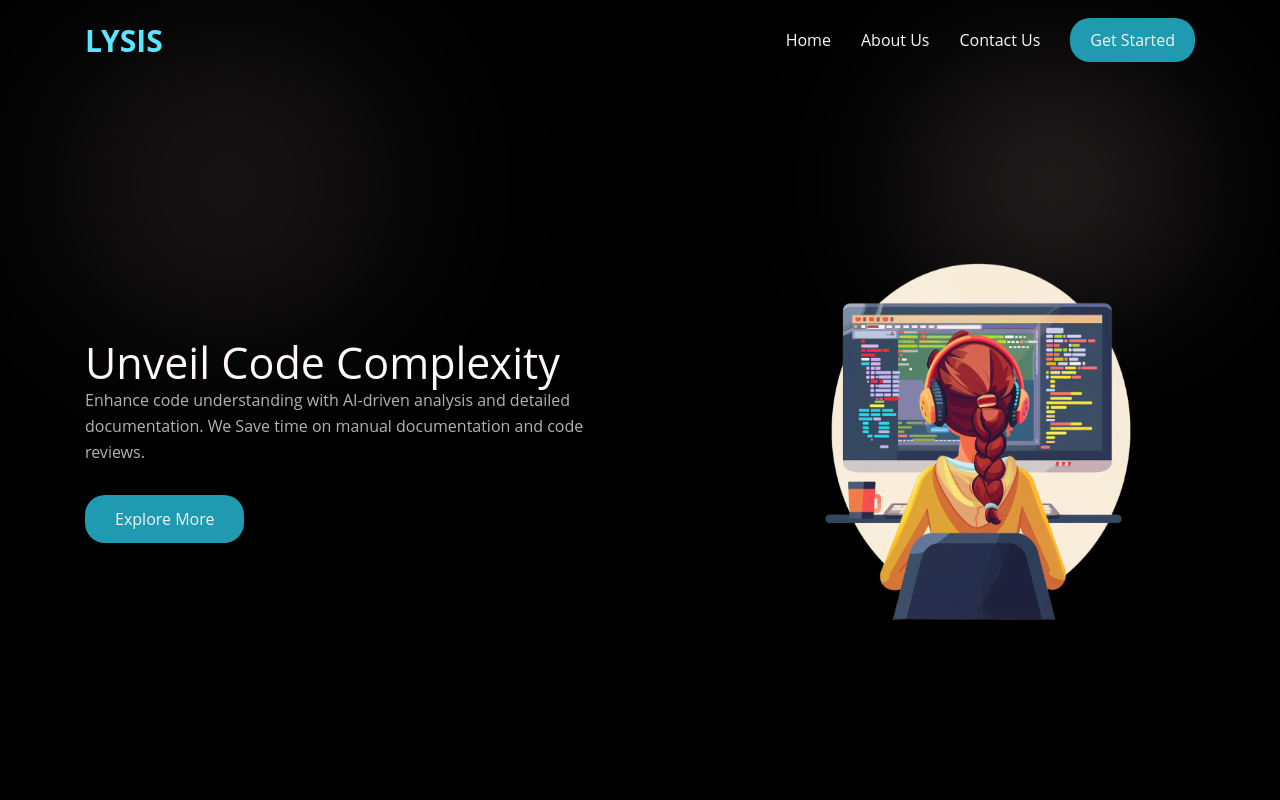
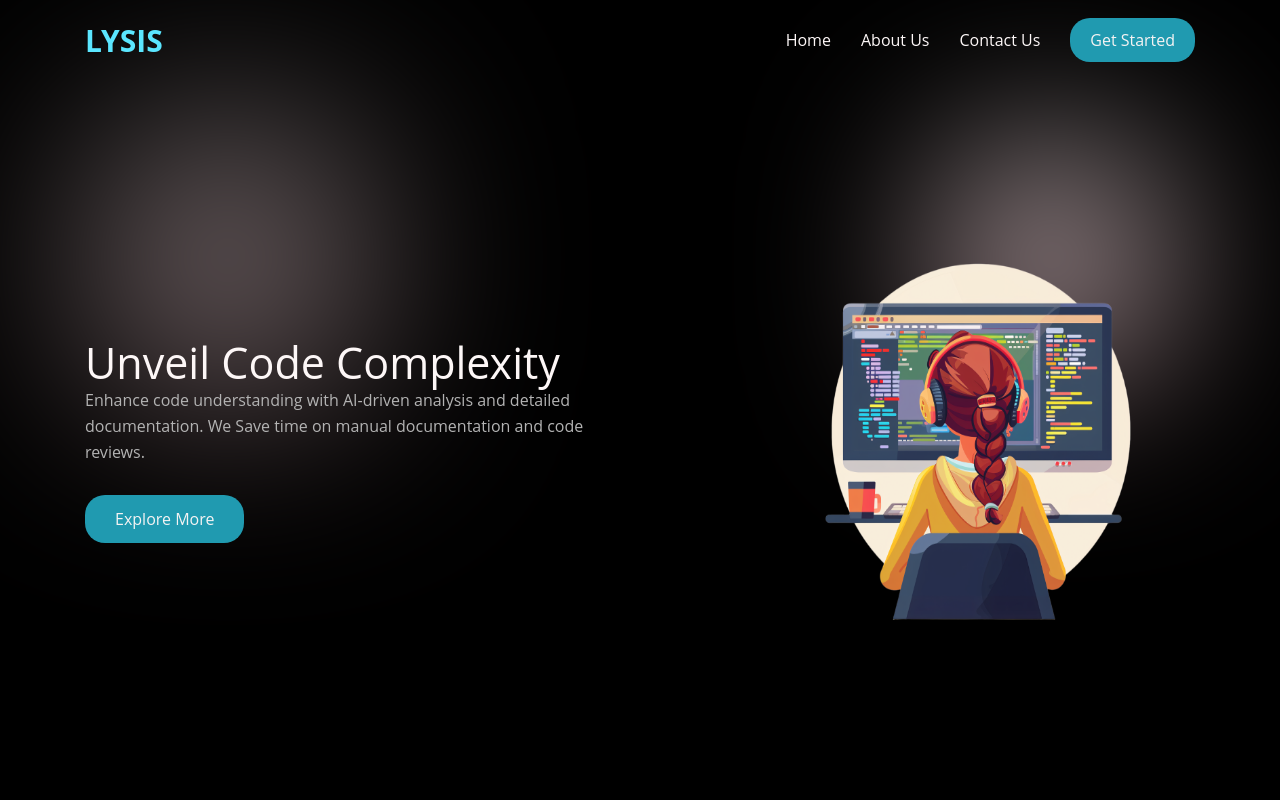
Before and after one commit to darshan-magdum/Lysis, a React (Create React App) app in the folder Frontend/lysis/: page / in a window 1280 px wide. Shown: the top 800 px of the page. Built offline with nearby package versions, Linux system fonts and the light colour scheme.

Commit message:
changess css for contact page

```diff
--- a/Frontend/lysis/src/Screens/Landingpage/ContactPage.js
+++ b/Frontend/lysis/src/Screens/Landingpage/ContactPage.js
@@ -23,8 +23,8 @@ function ContactPage() {
   return (
     <section className="section-contact-us">
       <div className="container">
-      <div className="blur-circle1"></div>
-      <div className="blur-circle2"></div>
+      <div className="contact-blur-circle1"></div>
+      <div className="contact-blur-circle2"></div>
         <div className="row justify-content-center text-center">
           <div className="col-md-10 col-lg-8">
             <div className="header-section">
--- a/Frontend/lysis/src/Styles/ContactPage.css
+++ b/Frontend/lysis/src/Styles/ContactPage.css
@@ -13,7 +13,8 @@
 .section-contact-us .header-section {
   margin-bottom: 35px;
 }
-.blur-circle1{
+.contact-blur-circle1{
+  width:200px;
   height: 50px;
   background: linear-gradient(to bottom,white,pink);
   border-radius: 50%;
@@ -23,7 +24,8 @@
   top:20%;
   /* transform: translate(50%); */
 }
-.blur-circle2{
+.contact-blur-circle2{
+  width:200px;
   height: 50px;
   background: linear-gradient(to bottom,white,pink);
   border-radius: 50%;
```
